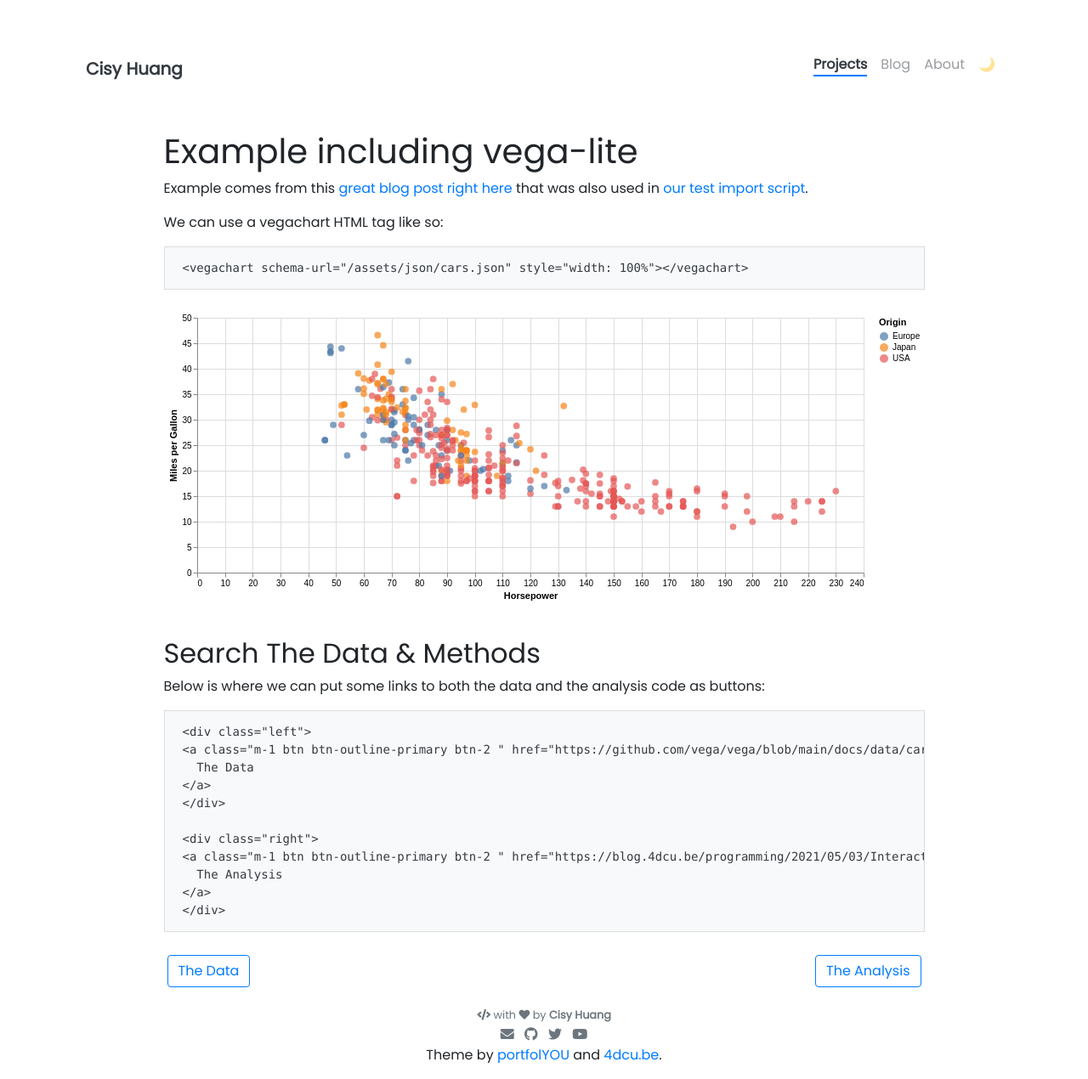
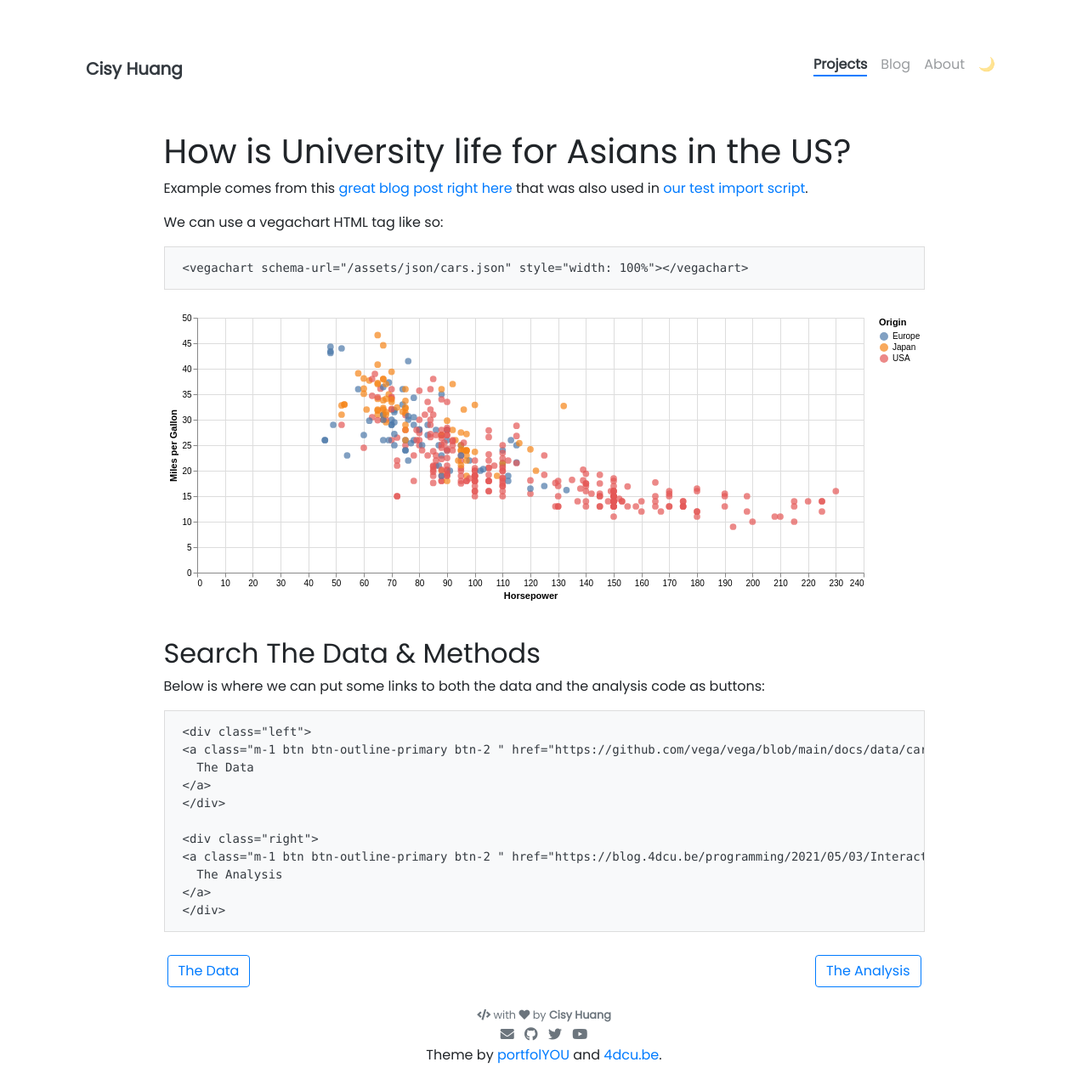
Before and after one commit to cisyyyy/cisyyyy.github.io, a Jekyll site: the page built from _projects/american_asian_postsecondary_edu.md, in a window 1280 px wide. Shown: the whole page at 85% size. Built offline with Jekyll 4.4.1, drawn with Linux system fonts in a browser that asks for light colours; nearby versions of some CDN libraries.

Commit message:
Update american_asian_postsecondary_edu.md

```diff
--- a/_projects/american_asian_postsecondary_edu.md
+++ b/_projects/american_asian_postsecondary_edu.md
@@ -1,5 +1,5 @@
 ---
-name: Postsecondary Education of Asian in the US
+name: Postsecondary Education of Asians in the US
 tools: [Power BI, HTML, JSON]
 image: assets/pngs/project.image.png
 description: This is a "showcase" project that uses vega-lite for interactive viz!
@@ -11,7 +11,7 @@ custom_js:
 ---
 
 
-# Example including vega-lite
+# How is University life for Asians in the US?
 
 Example comes from this [great blog post right here](https://blog.4dcu.be/programming/2021/05/03/Interactive-Visualizations.html) that was also used in [our test import script](https://github.com/UIUC-iSchool-DataViz/is445_bcubcg_fall2022/blob/main/week01/test_imports_week01.ipynb).
 
```
